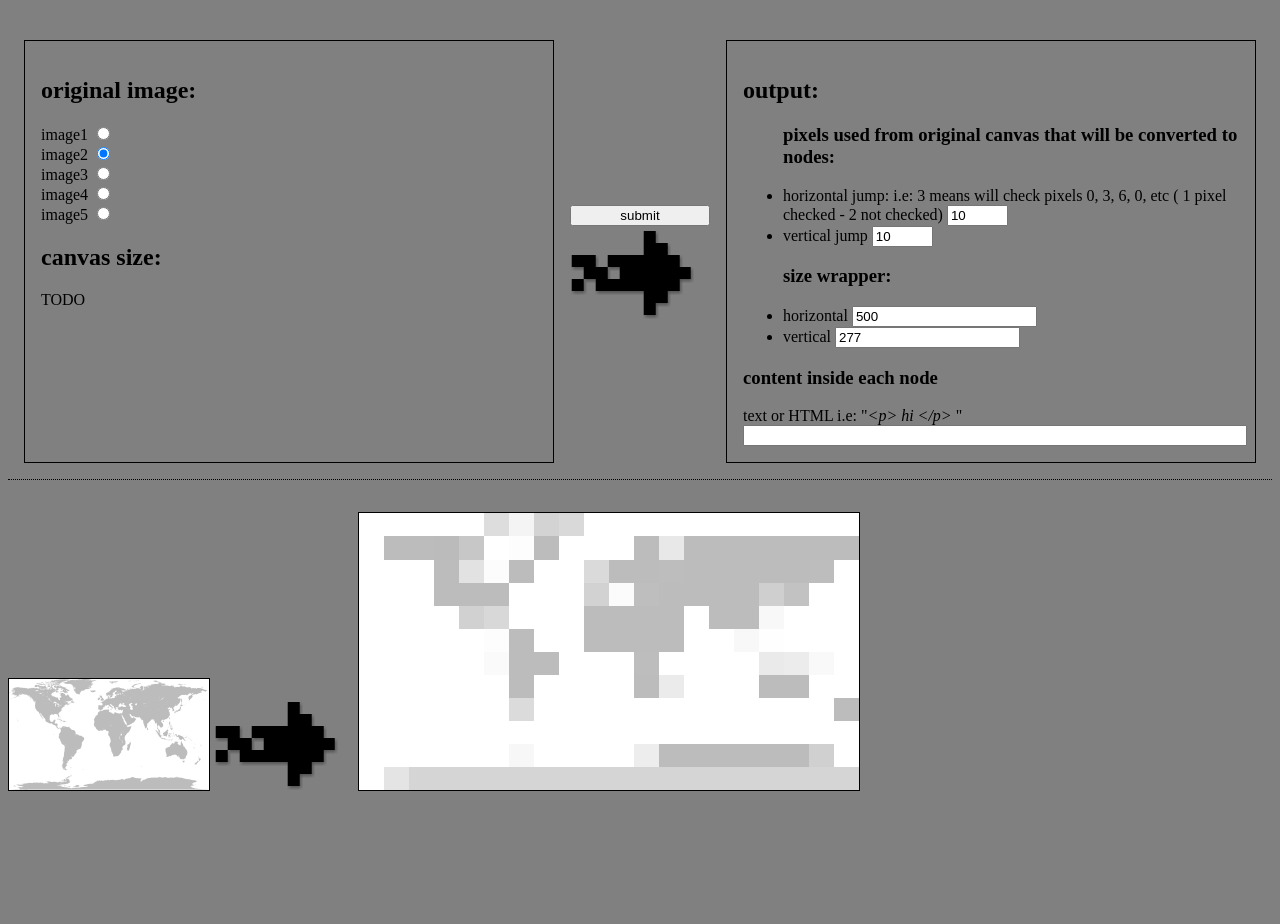
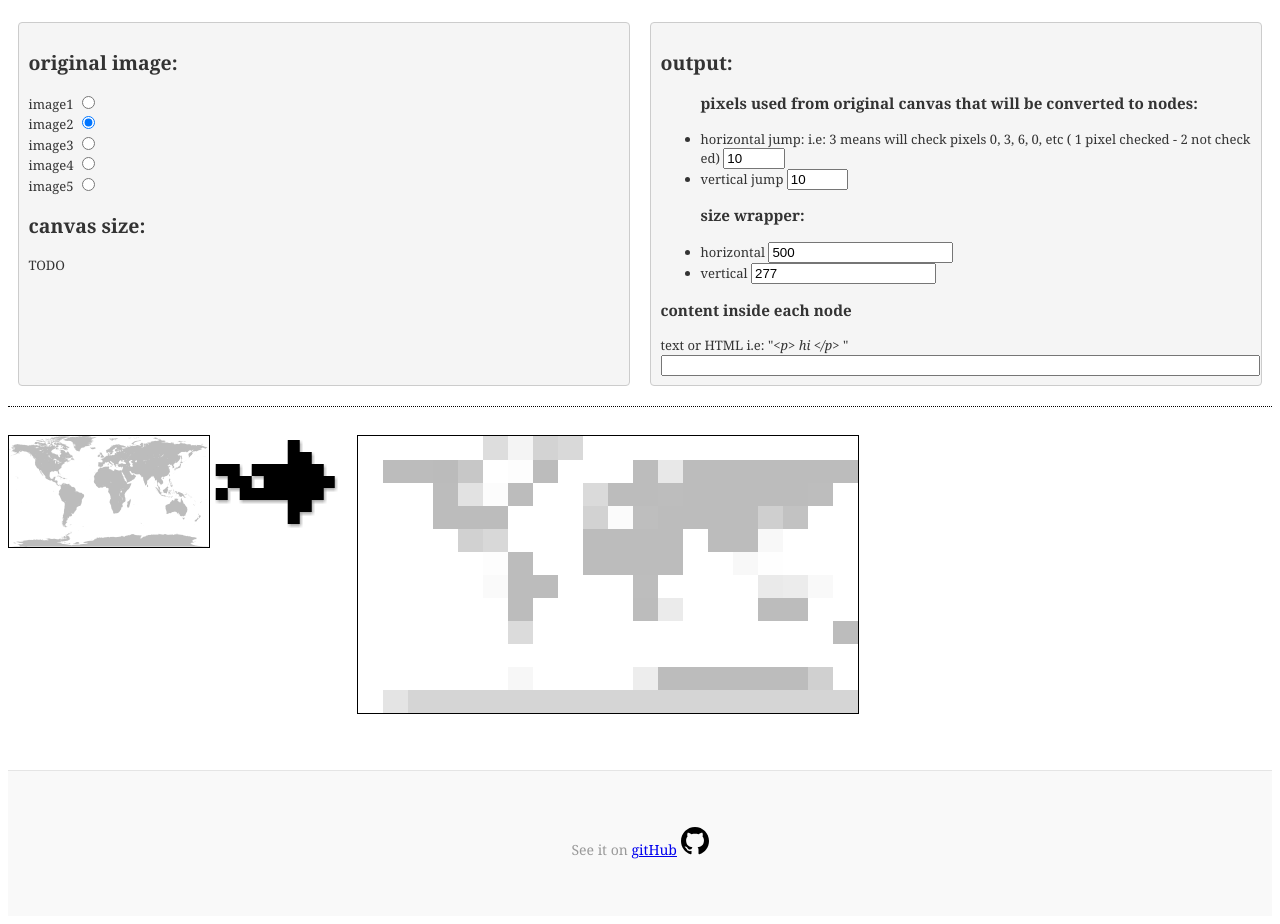
Before and after one commit to ILuque/getPixels, a PHP site: page /index.html in a window 1280 px wide. Before the commit the page ends 791 px from the top, so only its background shows below. Run offline with PHP 8.4, Linux system fonts and the light colour scheme.

Commit message:
stylized

```diff
--- a/css/main.css
+++ b/css/main.css
@@ -1,55 +1,67 @@
 body {
-    background: grey;
+    font-family: Georgia, "Times New Roman", Times, serif;
+    color: #555;
+    font-size: 14px;
+    line-height: 1.42857143;
+    background-color: #fff;
 }
 
+h1 {
+    font-size: 3em;
+}
+
+
 /*form*/
+
 #form {
-    width:100%;
+    width: 100%;
     border-bottom: 1px dotted black;
     display: inline-flex;
     margin: 1em 0 2em;
 }
-button{
+
+button {
     width: 100%
 }
 
-#outputFrm, #imageFrm {
-    border: 1px solid black;
+#outputFrm,
+#imageFrm {
     width: 50%;
     display: block;
-    margin: 1em;
-    padding: 1em;
+    padding: 9.5px;
+    margin: 0 10px 20px;
+    font-size: 13px;
+    line-height: 1.42857143;
+    color: #333;
+    word-break: break-all;
+    word-wrap: break-word;
+    background-color: #f5f5f5;
+    border: 1px solid #ccc;
+    border-radius: 4px;
 }
-#nodesX, #nodesY {
 
+#nodesX,
+#nodesY {
     width: 4em;
 }
-#text{
+
+#text {
     width: 100%;
-}
-.arrow{
-    width: 140px;
-    height: 94px;
-    margin: auto;
-    transition: all 1s ease;
-}
-.arrow img{
-        transition: all 0.3s ease;
-        width: 140px;
-        height: 94px;
-}
-.arrow img:hover{
-    width: 170px;
-    height: 130px;
-
 }
 
 
 /*canvas & wrapper*/
+
 canvas,
 #wrapper {
+    border: 1px solid black;
+}
+
+canvas,
+#wrapper,
+.arrow {
     display: inline-block;
-    border: 1px solid black;
+    vertical-align: top;
 }
 
 #wrapper {
@@ -57,12 +69,32 @@ canvas,
     height: 500px;
 }
 
+.resultHere {
+    text-align: center;
+}
+
+.arrow {
+    width: 140px;
+    height: 94px;
+    margin: auto;
+    transition: all 1s ease;
+}
+
+.arrow img {
+    transition: all 0.3s ease;
+    width: 140px;
+    height: 94px;
+}
+
+.arrow img:hover {
+    width: 170px;
+    height: 130px;
+}
+
 
 /* auto aligned content in wraper. both vertical and horizontal*/
 
-h1 {
-    font-size: 3em;
-}
+
 /*begin*/
 
 #wrapper>ul {
@@ -84,3 +116,20 @@ h1 {
 
 
 /* end*/
+
+
+/*footer*/
+
+footer {
+    margin-top: 4em;
+    padding: 4em 0;
+    color: #999;
+    text-align: center;
+    background-color: #f9f9f9;
+    border-top: 1px solid #e5e5e5;
+}
+
+p.footerText {
+    margin: auto;
+    width: 12em;
+}
--- a/index.html
+++ b/index.html
@@ -36,15 +36,11 @@
                 <h2>canvas size:</h2> TODO
             </div>
         </div>
-        <div class="arrow" onclick="pub.updateWrap()">
-            <button onclick="pub.updateWrap()">submit</button>
-            <img src="img/pixel-arrow.png">
-        </div>
         <div id="outputFrm">
             <h2>output:</h2>
             <ul>
                 <h3>pixels used from original canvas that will be converted to nodes:</h3>
-                <li> horizontal jump:  i.e: 3 means will check pixels 0, 3, 6, 0, etc  ( 1 pixel checked - 2 not checked)
+                <li> horizontal jump: i.e: 3 means will check pixels 0, 3, 6, 0, etc ( 1 pixel checked - 2 not checked)
                     <input type="number" id="nodesX" value="10"> </li>
                 <li> vertical jump
                     <input type="number" id="nodesY" value="10">
@@ -59,22 +55,35 @@
                     <input type="number" id="wrapperY" value="277">
                 </li>
             </ul>
-            <h3>content inside each node</h3> text or HTML    i.e: "<i>&lt;p&gt;
+            <h3>content inside each node</h3> text or HTML i.e: "<i>&lt;p&gt;
 hi &lt;/p&gt;
 </i>"
-            <input type="text" id="text" value="" >
+            <input type="text" id="text" value="">
         </div>
     </div>
     <!-- canvas -->
     <br>
+    <div class="canvasAndResult">
         <canvas id="myCanvas" width="200px" height="111px">
             Your browser does not support the HTML5 canvas tag.
         </canvas>
+        <div class="arrow" onclick="pub.updateWrap()">
+           <!--  <button onclick="pub.updateWrap()">submit</button> -->
+            <img src="img/pixel-arrow.png">
+        </div>
         <!-- wrapper css explained here: http://codepen.io/iluque/pen/xVdyyg/ -->
-    <img src="img/pixel-arrow.png" class="arrow">
         <div id="wrapper">
             <!-- dinamically filled by JS -->
+            <p class="resultHere">click on the arrow to see the result</p>
         </div>
+    </div>
+    <footer>
+        <p class="footerText"> See it on <a href="https://github.com/ILuque/getPixels">gitHub</a>
+            <svg aria-hidden="true" class="octicon octicon-mark-github" height="28" version="1.1" viewbox="0 0 16 16" width="28">
+                <path d="M8 0C3.58 0 0 3.58 0 8c0 3.54 2.29 6.53 5.47 7.59 0.4 0.07 0.55-0.17 0.55-0.38 0-0.19-0.01-0.82-0.01-1.49-2.01 0.37-2.53-0.49-2.69-0.94-0.09-0.23-0.48-0.94-0.82-1.13-0.28-0.15-0.68-0.52-0.01-0.53 0.63-0.01 1.08 0.58 1.23 0.82 0.72 1.21 1.87 0.87 2.33 0.66 0.07-0.52 0.28-0.87 0.51-1.07-1.78-0.2-3.64-0.89-3.64-3.95 0-0.87 0.31-1.59 0.82-2.15-0.08-0.2-0.36-1.02 0.08-2.12 0 0 0.67-0.21 2.2 0.82 0.64-0.18 1.32-0.27 2-0.27 0.68 0 1.36 0.09 2 0.27 1.53-1.04 2.2-0.82 2.2-0.82 0.44 1.1 0.16 1.92 0.08 2.12 0.51 0.56 0.82 1.27 0.82 2.15 0 3.07-1.87 3.75-3.65 3.95 0.29 0.25 0.54 0.73 0.54 1.48 0 1.07-0.01 1.93-0.01 2.2 0 0.21 0.15 0.46 0.55 0.38C13.71 14.53 16 11.53 16 8 16 3.58 12.42 0 8 0z"></path>
+            </svg>
+        </p>
+    </footer>
 </body>
 
 </html>
```
Lines whose indentation alone changed are shown as unchanged.
